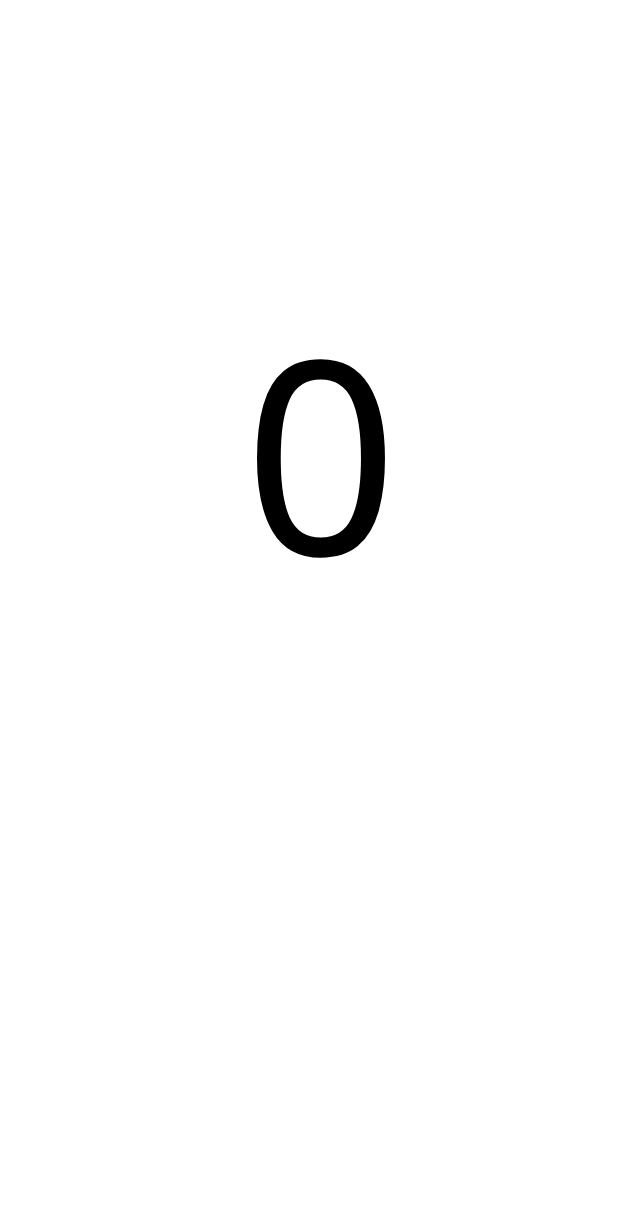
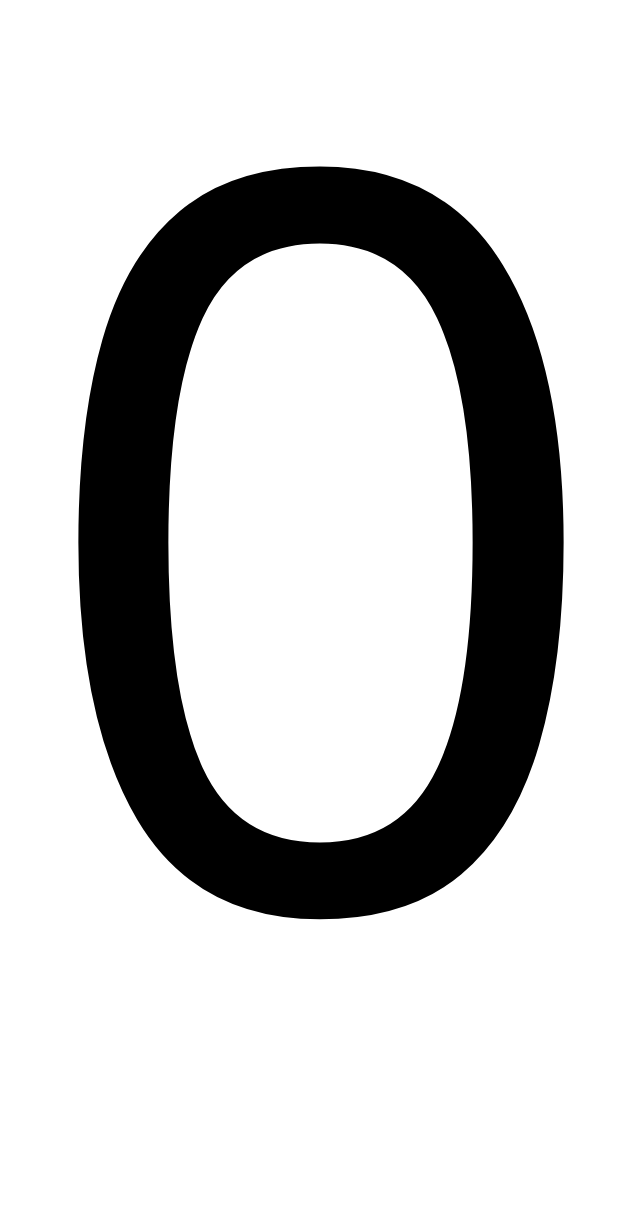
Before and after one commit to ChaoticRoman/ChaoticRoman.github.io, a Jekyll site: the page digits.html, which Jekyll copies as it is, in a window 1280 px wide. Shown: the whole page, without its empty margins (319-959 px from the left). Built offline with Jekyll 4.4.1, drawn with Linux system fonts in a browser that asks for light colours; before the commit the page ends 900 px from its top, so only the background shows below that.

Commit message:
Increase the size

```diff
--- a/digits.html
+++ b/digits.html
@@ -21,7 +21,7 @@
       font-family: system-ui, -apple-system, Segoe UI, Roboto, Arial, sans-serif;
     }
     #value {
-      font-size: 30vmin; /* scales with viewport, stays big on phones/desktops */
+      font-size: 80vw; /* scales with viewport, stays big on phones/desktops */
       line-height: 1;
       margin: 0;
     }
```
